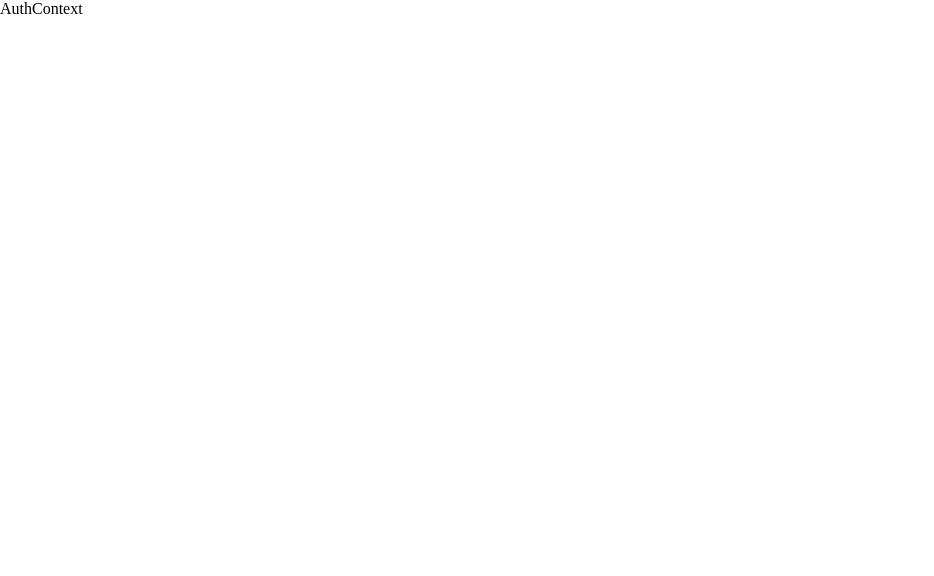
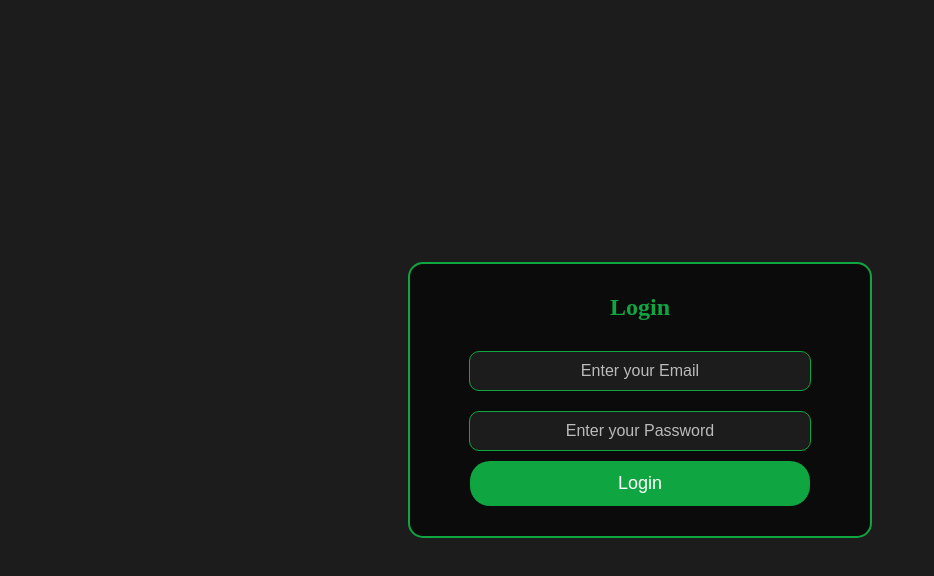
Before and after one commit to aarto27/Employee-Managment-System, a React (Vite) app: page / in a window 1280 px wide. Shown: the top 576 px of the page, without its empty margins (0-934 px from the left). Built offline with nearby package versions, Linux system fonts and the light colour scheme.

Commit message:
Your commit message

```diff
--- a/src/App.css
+++ b/src/App.css
@@ -3,6 +3,10 @@
     padding: 0;
 }
 
+body{
+background-color: #1C1C1C;;
+}
+
 #tasklist::-webkit-scrollbar{
     display: none;
 }
--- a/src/App.jsx
+++ b/src/App.jsx
@@ -1,19 +1,39 @@
-import { useState } from 'react'
-import './App.css'
-import Login from './Components/Auth/Login.jsx'
-import EmployeeDashboard from './Components/Dashboard/EmployeeDashboard'
-import AdminDashboard from './Components/Dashboard/AdminDashboard'
+import { useState, useEffect, useContext } from "react";
+import "./App.css";
+import Login from "./Components/Auth/Login.jsx";
+import EmployeeDashboard from "./Components/Dashboard/EmployeeDashboard";
+import AdminDashboard from "./Components/Dashboard/AdminDashboard";
+import { setLocalStorage } from "./utils/LocalStorage";
+import {AuthProvider} from "./context/AuthContext";
 
 function App() {
-  const [count, setCount] = useState(0)
+  // useEffect(() => {
+  //   setLocalStorage()
+  // },)
+  const [user, setUser] = useState();
+
+  const handleLogin = (email, password) => {
+    if (email == "sanchit@singh.com" && password == "123") {
+      setUser("admin");
+    } else if (email == "nikita@sharma.com" && password == "123") {
+      setUser("employee");
+    }
+  };
+
+  const data = useContext(AuthProvider)
+
 
   return (
     <>
-      <Login />
-      <EmployeeDashboard />
-      <AdminDashboard />
+      {!user ? (
+        <Login handleLogin={handleLogin} />
+      ) : user === "admin" ? (
+        <AdminDashboard />
+      ) : (
+        <EmployeeDashboard />
+      )}
     </>
-  )
+  );
 }
 
-export default App
+export default App;
--- a/src/Components/Auth/Login.jsx
+++ b/src/Components/Auth/Login.jsx
@@ -1,7 +1,7 @@
 import React, { useState, useEffect } from "react";
 import "./Login.css";
 
-const Login = () => {
+const Login = ({handleLogin}) => {
   const [email, setEmail] = useState("");
   const [password, setPassword] = useState("");
 
@@ -9,7 +9,7 @@ const Login = () => {
     e.preventDefault();
     console.log("Your Email is :", email);
     console.log("Your Password is :", password);
-
+    handleLogin(email,password);
     setEmail("");
     setPassword("");
   };
--- a/src/context/AuthContext.jsx
+++ b/src/context/AuthContext.jsx
@@ -1,8 +1,21 @@
-import React from 'react'
+import React, { createContext, useState } from 'react'
+import { getLocalStorage } from '../utils/LocalStorage'
 
-const AuthContext = () => {
+export const AuthProvider = createContext()
+const AuthContext = ({children}) => {
+
+  // const [userData, setUserData] = useState()
+
+  const data = getLocalStorage()
+  console.log(data);
+
+
   return (
-    <div>AuthContext</div>
+    <div>
+      <AuthProvider.Provider value={data}>
+      {children}
+      </AuthProvider.Provider>
+    </div>
   )
 }
 
--- a/src/utils/LocalStorage.jsx
+++ b/src/utils/LocalStorage.jsx
@@ -28,7 +28,7 @@ const employees = [
   },
   {
     id: 2,
-    email: "tanu2@jaswal.com",
+    email: "tanu@kaamwali.com",
     password: "123",
     tasks: [
       {
@@ -151,4 +151,5 @@ export const setLocalStorage = () => {
 export const getLocalStorage = () => {
   const employee = JSON.parse(localStorage.getItem("employees"));
   const admin = JSON.parse(localStorage.getItem("admin"));
+  return { employee, admin };
 };
```
Also changed, not shown: src/context/TaskContext.jsx (deleted).
